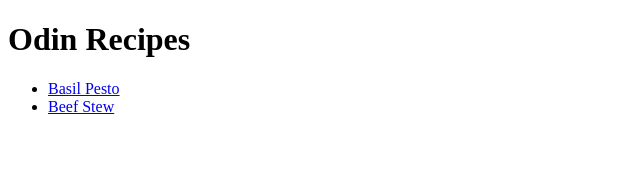
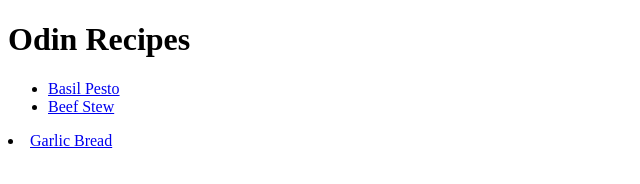
Before and after one commit to lmichelle-m/odin-recipes, a plain HTML site: page index.html in a window 1280 px wide. Shown: the whole page, without its empty margins (0-640 px from the left). Drawn offline with Linux system fonts and the light colour scheme.

Commit message:
Link new recipe on the index page.

```diff
--- a/index.html
+++ b/index.html
@@ -9,6 +9,7 @@
         <ul>
         <li><a href="recipes/basil-pesto.html">Basil Pesto</a></li>
         <li><a href="recipes/Beef-Stew.html">Beef Stew</a></ul>
+        <li><a href="recipes/Garlic-Bread.html">Garlic Bread</a></li>
         </ul>
     </body>
 </html>
```
